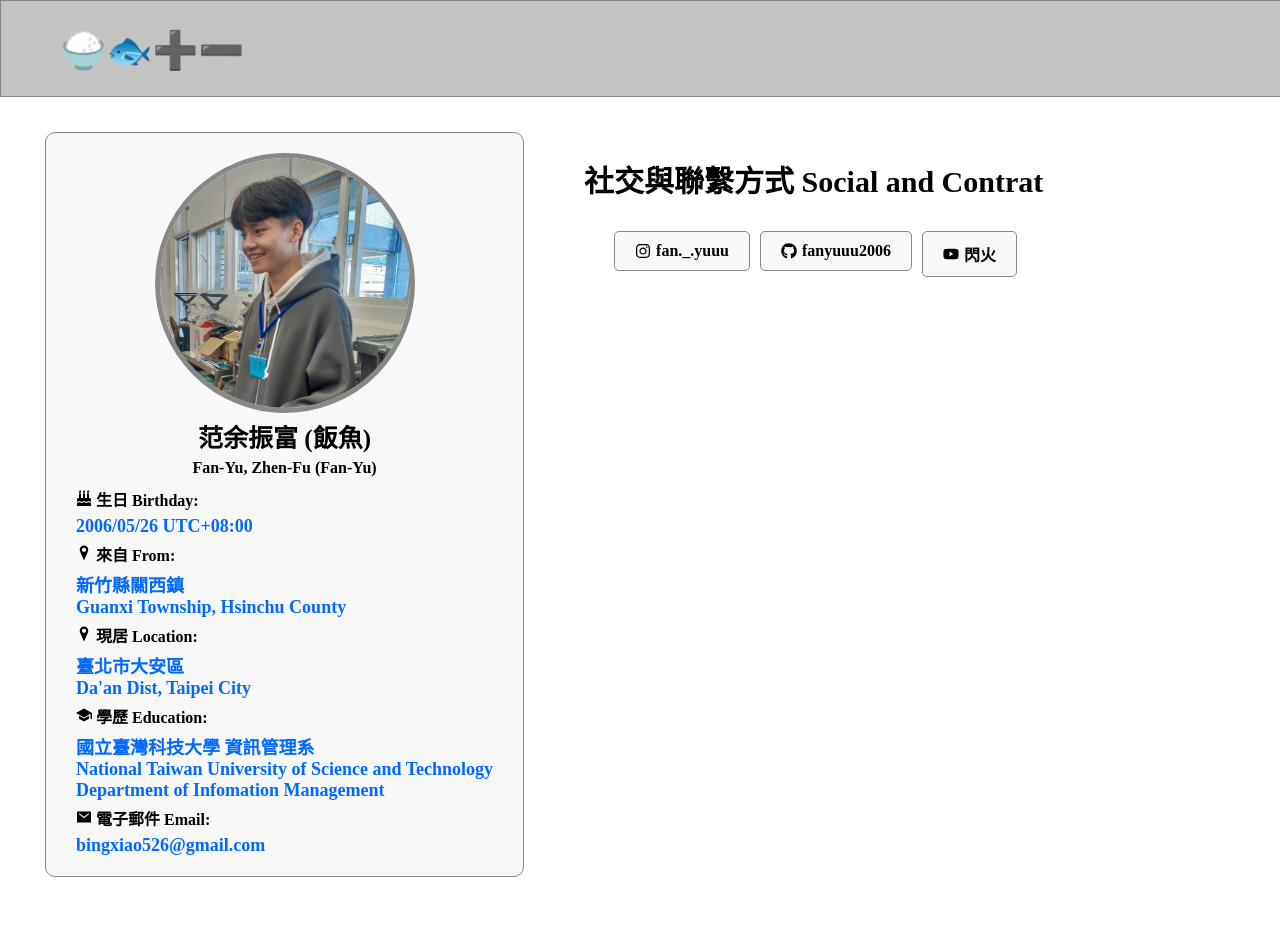
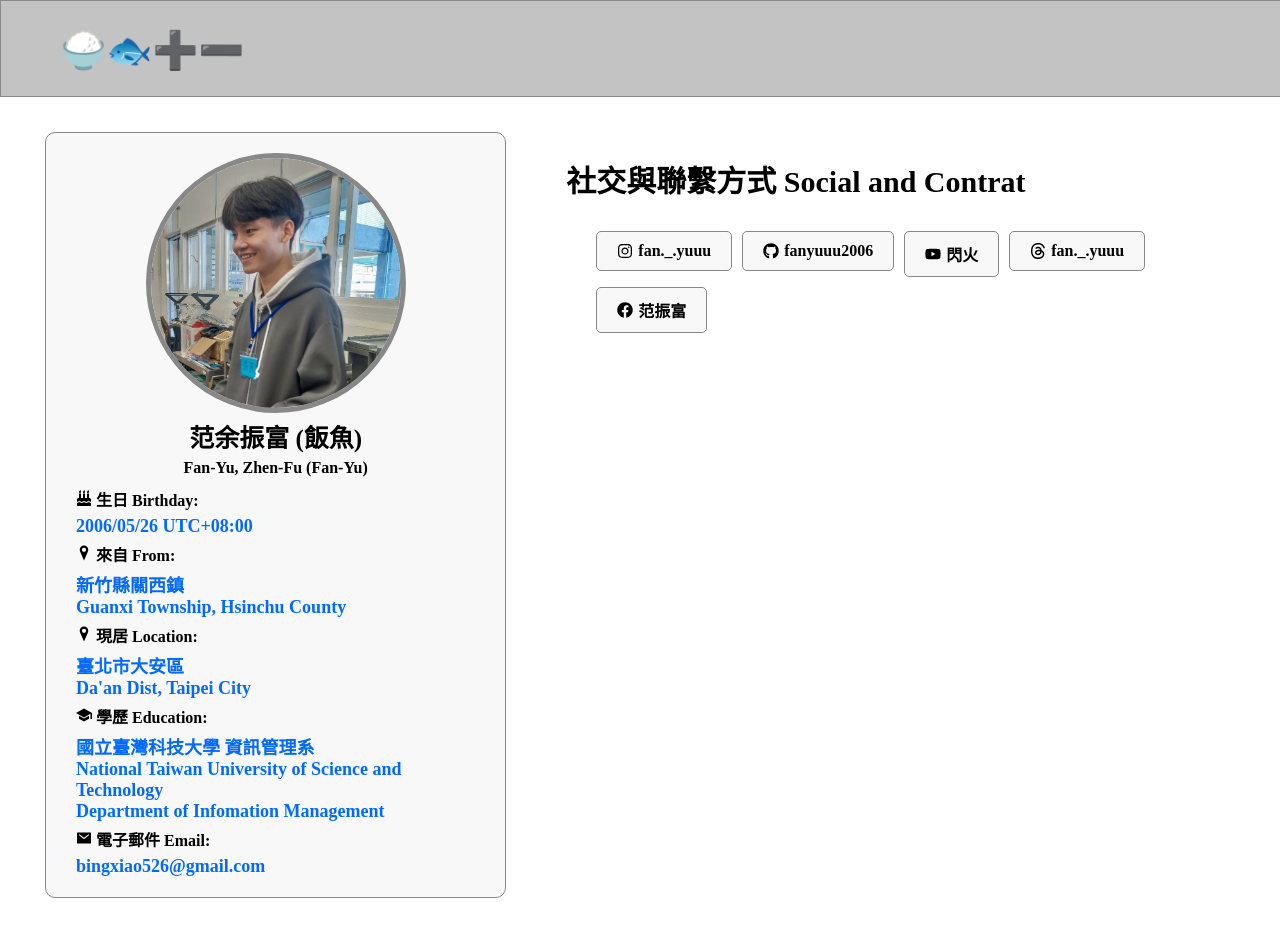
Before and after one commit to fanyuuu2006/fanyu-web, a Next.js app in the folder frontend/: page / in a window 1280 px wide. Shown: the top 933 px of the page. Before the commit the page ends 912 px from the top, so only its background shows below. Built offline with nearby package versions, Linux system fonts and the light colour scheme.

Commit message:
feat: Threads & FB

```diff
--- a/frontend/src/components/Index/ContactDiv.jsx
+++ b/frontend/src/components/Index/ContactDiv.jsx
@@ -1,7 +1,8 @@
 import "@/styles/Index/ContactLink.css";
 import Link from "next/link";
 import Contact from "@/json/Contact.json";
-import { FaGithub, FaInstagram, FaYoutube } from "react-icons/fa";
+import { FaGithub, FaInstagram, FaYoutube, FaFacebook } from "react-icons/fa";
+import { BsThreads } from "react-icons/bs";
 
 const ContactData = [
   {
@@ -18,6 +19,16 @@ const ContactData = [
     title: "YouTube",
     icon: <FaYoutube />,
     ...Contact.YouTube,
+  },
+  {
+    title: "Threads",
+    icon: <BsThreads />,
+    ...Contact.Threads,
+  },
+  {
+    title: "Facebook",
+    icon: <FaFacebook />,
+    ...Contact.Facebook,
   },
 ];
 
--- a/frontend/src/json/Contact.json
+++ b/frontend/src/json/Contact.json
@@ -10,5 +10,13 @@
     "YouTube":{
         "id": "閃火",
         "url": "https://www.youtube.com/@fan_yuuu"
+    },
+    "Threads":{
+        "id": "fan._.yuuu",
+        "url": "https://www.threads.net/@fan._.yuuu"
+    },
+    "Facebook":{
+        "id": "范振富",
+        "url": "https://www.facebook.com/share/1MpEQ1faFk/"
     }
 }
```
